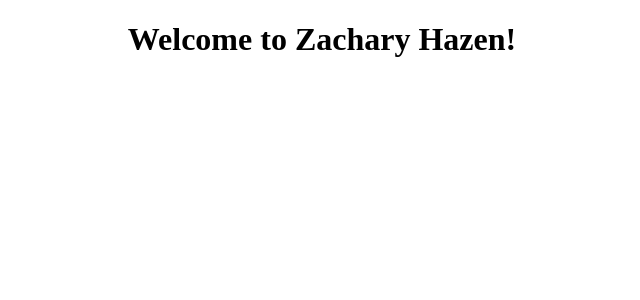
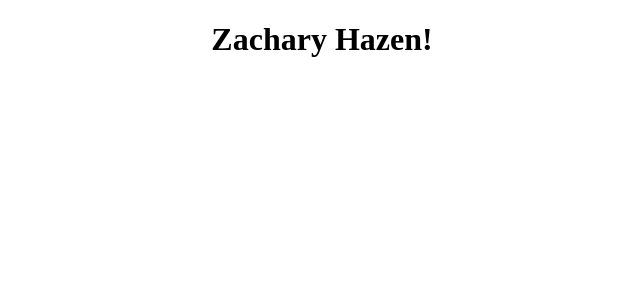
Before and after one commit to Zhaze/Resume, an Angular app: page / in a window 1280 px wide. Shown: the top 300 px of the page, without its empty margins (318-958 px from the left). Built offline with nearby package versions, Linux system fonts and the light colour scheme.

Commit message:
changed title

```diff
--- a/src/app/app.component.html
+++ b/src/app/app.component.html
@@ -1,6 +1,6 @@
 <!--The content below is only a placeholder and can be replaced.-->
 <div style="text-align:center">
   <h1>
-    Welcome to {{ title }}!
+    {{ title }}!
   </h1>
 <router-outlet></router-outlet>
```
